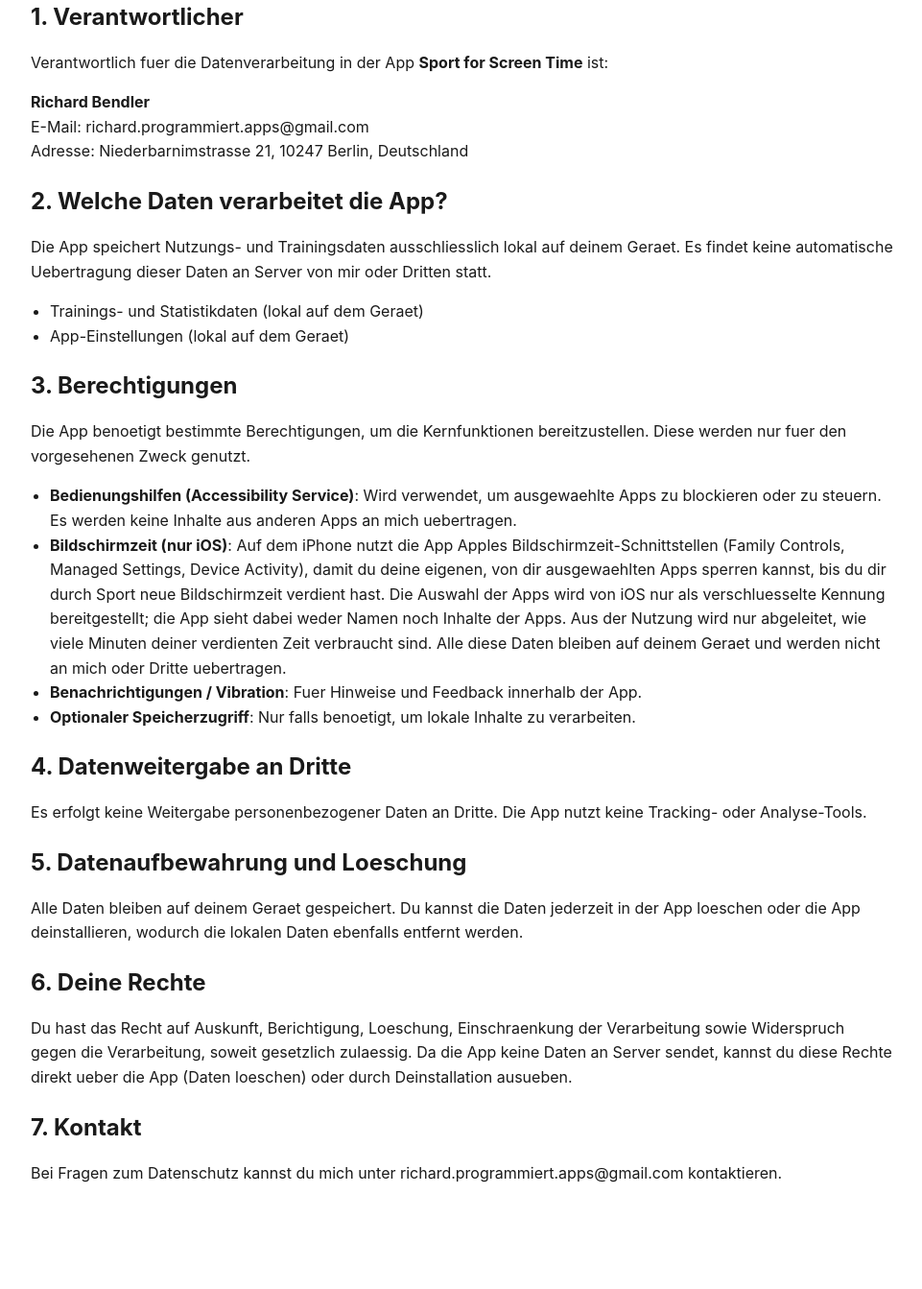
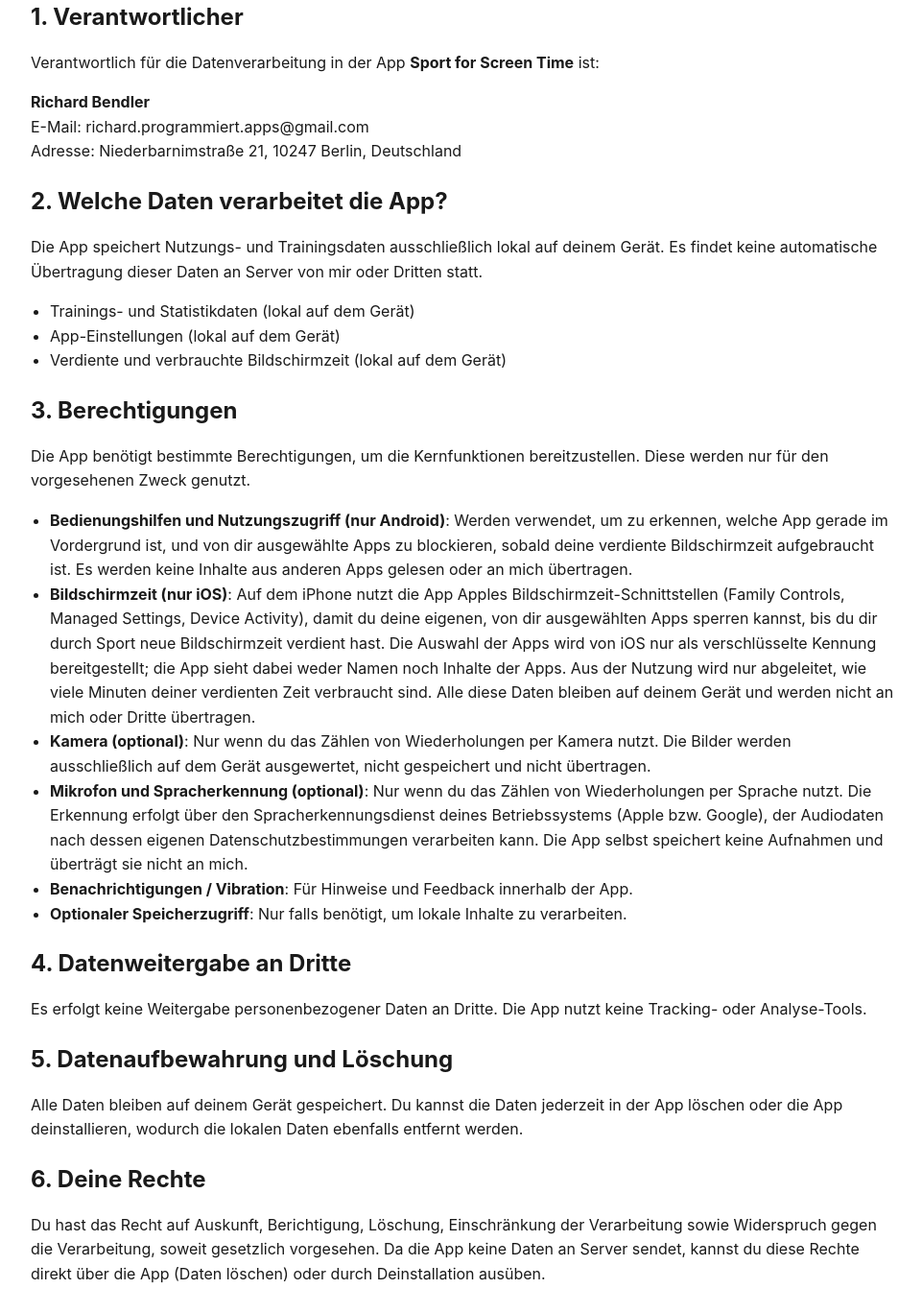
Before and after one commit to richardbendler/sport_for_insta_time, a website: page privacy-policy/Datenschutzerklärung_sport_for_screen_time.html in a window 1280 px wide. Shown: the part 131-1474 px from the top of the page at 96% size, without its empty margins (158-1119 px from the left). Before the commit the page ends 1406 px from the top, so only its background shows below. Drawn offline with Linux system fonts and the light colour scheme.

Commit message:
docs: Datenschutzerklärung DE/EN aktualisiert (Umlaute, Android/iOS, Kamera, Mikrofon)

```diff
--- a/privacy-policy/Datenschutzerklärung_sport_for_screen_time.html
+++ b/privacy-policy/Datenschutzerklärung_sport_for_screen_time.html
@@ -3,7 +3,7 @@
   <head>
     <meta charset="UTF-8" />
     <meta name="viewport" content="width=device-width, initial-scale=1" />
-    <title>Datenschutzerklaerung - Sport for Screen Time</title>
+    <title>Datenschutzerklärung - Sport for Screen Time</title>
     <style>
       :root {
         color-scheme: light;
@@ -45,65 +45,80 @@
   </head>
   <body>
     <main>
-      <h1>Datenschutzerklaerung</h1>
-      <p class="meta">Stand: 2026-01-10</p>
+      <h1>Datenschutzerklärung</h1>
+      <p class="meta">Stand: 22.10.2026</p>
 
       <div class="section">
         <h2>1. Verantwortlicher</h2>
         <p>
-          Verantwortlich fuer die Datenverarbeitung in der App
+          Verantwortlich für die Datenverarbeitung in der App
           <strong>Sport for Screen Time</strong> ist:
         </p>
         <p>
           <strong>Richard Bendler</strong><br />
           E-Mail: <span>richard.programmiert.apps@gmail.com</span><br />
-          Adresse: Niederbarnimstrasse 21, 10247 Berlin, Deutschland
+          Adresse: Niederbarnimstraße 21, 10247 Berlin, Deutschland
         </p>
       </div>
 
       <div class="section">
         <h2>2. Welche Daten verarbeitet die App?</h2>
         <p>
-          Die App speichert Nutzungs- und Trainingsdaten ausschliesslich lokal auf
-          deinem Geraet. Es findet keine automatische Uebertragung dieser Daten an
+          Die App speichert Nutzungs- und Trainingsdaten ausschließlich lokal auf
+          deinem Gerät. Es findet keine automatische Übertragung dieser Daten an
           Server von mir oder Dritten statt.
         </p>
         <ul>
-          <li>Trainings- und Statistikdaten (lokal auf dem Geraet)</li>
-          <li>App-Einstellungen (lokal auf dem Geraet)</li>
+          <li>Trainings- und Statistikdaten (lokal auf dem Gerät)</li>
+          <li>App-Einstellungen (lokal auf dem Gerät)</li>
+          <li>Verdiente und verbrauchte Bildschirmzeit (lokal auf dem Gerät)</li>
         </ul>
       </div>
 
       <div class="section">
         <h2>3. Berechtigungen</h2>
         <p>
-          Die App benoetigt bestimmte Berechtigungen, um die Kernfunktionen
-          bereitzustellen. Diese werden nur fuer den vorgesehenen Zweck genutzt.
+          Die App benötigt bestimmte Berechtigungen, um die Kernfunktionen
+          bereitzustellen. Diese werden nur für den vorgesehenen Zweck genutzt.
         </p>
         <ul>
           <li>
-            <strong>Bedienungshilfen (Accessibility Service)</strong>:
-            Wird verwendet, um ausgewaehlte Apps zu blockieren oder zu steuern.
-            Es werden keine Inhalte aus anderen Apps an mich uebertragen.
+            <strong>Bedienungshilfen und Nutzungszugriff (nur Android)</strong>:
+            Werden verwendet, um zu erkennen, welche App gerade im Vordergrund ist,
+            und von dir ausgewählte Apps zu blockieren, sobald deine verdiente
+            Bildschirmzeit aufgebraucht ist. Es werden keine Inhalte aus anderen
+            Apps gelesen oder an mich übertragen.
           </li>
           <li>
             <strong>Bildschirmzeit (nur iOS)</strong>:
             Auf dem iPhone nutzt die App Apples Bildschirmzeit-Schnittstellen
             (Family Controls, Managed Settings, Device Activity), damit du deine eigenen,
-            von dir ausgewaehlten Apps sperren kannst, bis du dir durch Sport neue
+            von dir ausgewählten Apps sperren kannst, bis du dir durch Sport neue
             Bildschirmzeit verdient hast. Die Auswahl der Apps wird von iOS nur als
-            verschluesselte Kennung bereitgestellt; die App sieht dabei weder Namen noch
+            verschlüsselte Kennung bereitgestellt; die App sieht dabei weder Namen noch
             Inhalte der Apps. Aus der Nutzung wird nur abgeleitet, wie viele Minuten deiner
-            verdienten Zeit verbraucht sind. Alle diese Daten bleiben auf deinem Geraet und
-            werden nicht an mich oder Dritte uebertragen.
+            verdienten Zeit verbraucht sind. Alle diese Daten bleiben auf deinem Gerät und
+            werden nicht an mich oder Dritte übertragen.
+          </li>
+          <li>
+            <strong>Kamera (optional)</strong>:
+            Nur wenn du das Zählen von Wiederholungen per Kamera nutzt. Die Bilder werden
+            ausschließlich auf dem Gerät ausgewertet, nicht gespeichert und nicht übertragen.
+          </li>
+          <li>
+            <strong>Mikrofon und Spracherkennung (optional)</strong>:
+            Nur wenn du das Zählen von Wiederholungen per Sprache nutzt. Die Erkennung
+            erfolgt über den Spracherkennungsdienst deines Betriebssystems (Apple bzw.
+            Google), der Audiodaten nach dessen eigenen Datenschutzbestimmungen verarbeiten
+            kann. Die App selbst speichert keine Aufnahmen und überträgt sie nicht an mich.
           </li>
           <li>
             <strong>Benachrichtigungen / Vibration</strong>:
-            Fuer Hinweise und Feedback innerhalb der App.
+            Für Hinweise und Feedback innerhalb der App.
           </li>
           <li>
             <strong>Optionaler Speicherzugriff</strong>:
-            Nur falls benoetigt, um lokale Inhalte zu verarbeiten.
+            Nur falls benötigt, um lokale Inhalte zu verarbeiten.
           </li>
         </ul>
       </div>
@@ -117,10 +132,10 @@
       </div>
 
       <div class="section">
-        <h2>5. Datenaufbewahrung und Loeschung</h2>
+        <h2>5. Datenaufbewahrung und Löschung</h2>
         <p>
-          Alle Daten bleiben auf deinem Geraet gespeichert. Du kannst die Daten
-          jederzeit in der App loeschen oder die App deinstallieren, wodurch die
+          Alle Daten bleiben auf deinem Gerät gespeichert. Du kannst die Daten
+          jederzeit in der App löschen oder die App deinstallieren, wodurch die
           lokalen Daten ebenfalls entfernt werden.
         </p>
       </div>
@@ -128,11 +143,11 @@
       <div class="section">
         <h2>6. Deine Rechte</h2>
         <p>
-          Du hast das Recht auf Auskunft, Berichtigung, Loeschung, Einschraenkung
+          Du hast das Recht auf Auskunft, Berichtigung, Löschung, Einschränkung
           der Verarbeitung sowie Widerspruch gegen die Verarbeitung, soweit
-          gesetzlich zulaessig. Da die App keine Daten an Server sendet, kannst du
-          diese Rechte direkt ueber die App (Daten loeschen) oder durch
-          Deinstallation ausueben.
+          gesetzlich vorgesehen. Da die App keine Daten an Server sendet, kannst du
+          diese Rechte direkt über die App (Daten löschen) oder durch
+          Deinstallation ausüben.
         </p>
       </div>
 
```
Also changed, not shown: privacy-policy/Privacy_Policy_sport_for_screen_time.html (+18 -4 lines).
